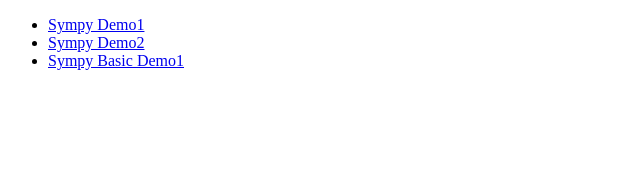
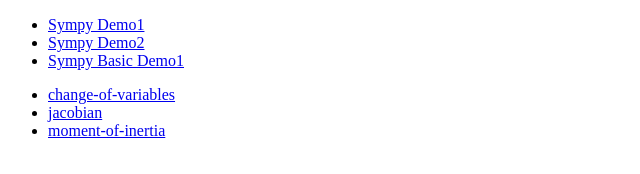
Before and after one commit to anthonylai510/jupyterNoteBookDemo, a plain HTML site: page index.html in a window 1280 px wide. Shown: the whole page, without its empty margins (0-640 px from the left). Drawn offline with Linux system fonts and the light colour scheme.

Commit message:
Update index.html

```diff
--- a/index.html
+++ b/index.html
@@ -11,6 +11,12 @@
 			  <li><a href="https://github.com/anthonylai510/jupyterNoteBookDemo/blob/master/notebook/SympyDemo2.ipynb">Sympy Demo2</a></li>
 			  <li><a href="https://github.com/anthonylai510/jupyterNoteBookDemo/blob/master/notebook/Sympy_Basic_Demo1.ipynb">Sympy Basic Demo1</a></li>
 			</ul>
+
+			<ul>
+			  <li><a href="https://github.com/anthonylai510/jupyterNoteBookDemo/blob/master/garden/change-of-variables.html">change-of-variables</a></li>
+			  <li><a href="https://github.com/anthonylai510/jupyterNoteBookDemo/blob/master/garden/jacobian.html">jacobian</a></li>
+			  <li><a href="https://github.com/anthonylai510/jupyterNoteBookDemo/blob/master/garden/moment-of-inertia.html">moment-of-inertia</a></li>
+			</ul>
 			<!-- <a href="./notebook/SympyDemo1.ipynb">Sympy Demo1</a> -->
 		</div>
 		<br>
```
